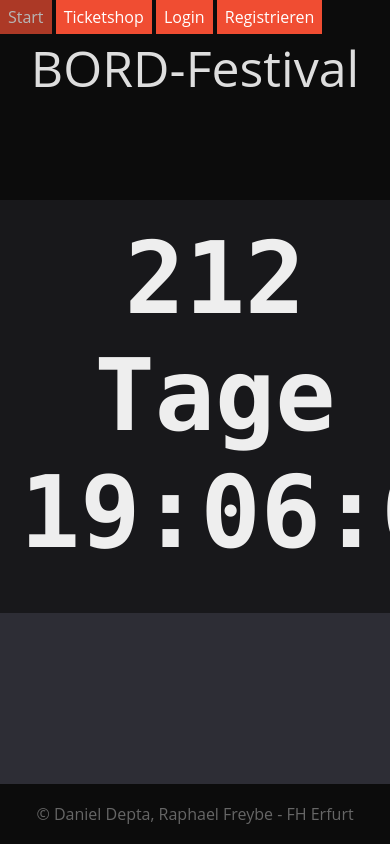
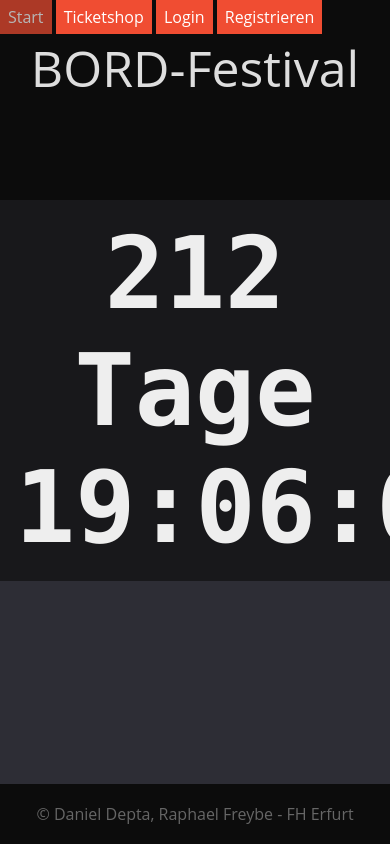
Before and after one commit to fh-erfurt/bord-festival-website, a PHP site: page / in a window 390 px wide; the page is wider, and only the part inside the window is pictured. Run offline with PHP 8.4, Linux system fonts and the light colour scheme; some libraries are stand-ins or nearby versions.

Commit message:
changed following pages to responsive row-column layout: error404 index shoppingcart ticketshop

```diff
--- a/assets/css/grid.css
+++ b/assets/css/grid.css
@@ -1,3 +1,22 @@
+html {
+    box-sizing: border-box;
+}
+
+.container {
+    margin: 0 auto; /* centering */
+    max-width: 1200px;
+}
+.content-wrap {
+	min-height: calc(100vh - 60px);
+}
+.content {
+	width: 100%;
+	background: #18181b;
+    float: left;
+    padding: 15px;
+    box-sizing: border-box;
+}
+
 
 .alert {
 	position: relative;
@@ -87,6 +106,12 @@
     .col-lg-12 {
         width: 100%;
         clear: left;
+    }
+    .col-lg-10 {
+        width: 83.333%;
+    }
+    .col-lg-8 {
+        width: 66.666%;
     }
     .col-lg-6 {
         width: 50%;
--- a/assets/css/layout.css
+++ b/assets/css/layout.css
@@ -65,22 +65,6 @@ main {
 
 }
 
-.content-wrap {
-	min-height: calc(100vh - 60px);
-}
-
-.container {
-	margin: 0 auto; /* centering */
-	max-width: 1200px;
-}
-
-.content {
-	width: 100%;
-	background: #18181b;
-	padding: 20px;
-	float: left;
-}
-
 .center {
 	text-align: center;
 }
--- a/views/pages/index.php
+++ b/views/pages/index.php
@@ -1,7 +1,9 @@
 <script type="text/javascript" src="assets/js/countdown.js"></script>
-<div class="center countdown">
-    <p id="countdown-days"></p>
-    <p id="countdown-time"></p>
+<div class="row">
+    <div class="col-lg-6 col-md-10 col-sm-12 center clear-fix">
+    <div class="center countdown">
+        <p id="countdown-days"></p>
+        <p id="countdown-time"></p>
+    </div>
 </div>
-
-<br/>
+</div>
--- a/views/pages/register.php
+++ b/views/pages/register.php
@@ -67,7 +67,6 @@
 					</div>
 				</div>
 			</div>
-
 		</form>
 	</div>
 </div>
--- a/views/pages/shoppingcart.php
+++ b/views/pages/shoppingcart.php
@@ -1,3 +1,5 @@
+<div class="row">
+    <div class="col-lg-12 col-md-12 col-sm-12">
         <h1>Warenkorb</h1>
         <?php
         $cartDeleted = false;
@@ -80,3 +82,6 @@ else
             </div>
             <?php
         }
+        ?>
+    </div>
+</div>
--- a/views/pages/ticketshop.php
+++ b/views/pages/ticketshop.php
@@ -1,4 +1,6 @@
 <script type="text/javascript" src="assets/js/changeTicketcount.js"></script>
+<div class="row">
+    <div class="col-lg-12 col-md-12 col-sm-12">
         <h1>Ticketshop</h1>
         <?php
         if(isset($_GET['success']))
@@ -92,3 +94,6 @@ else
             <?php
             }
         }
+        ?>
+    </div>
+</div>
```
Also changed, not shown: views/pages/error404.php (+8 -4 lines), views/pages/login.php (+5 -5 lines). Lines whose indentation alone changed are shown as unchanged.
